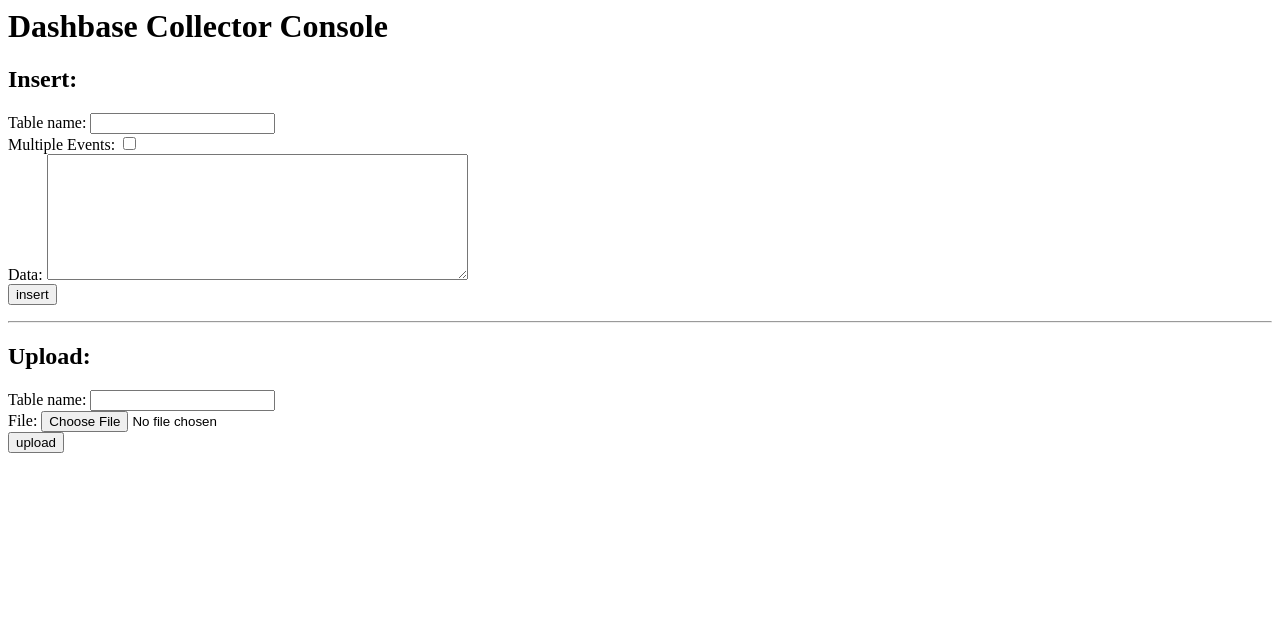
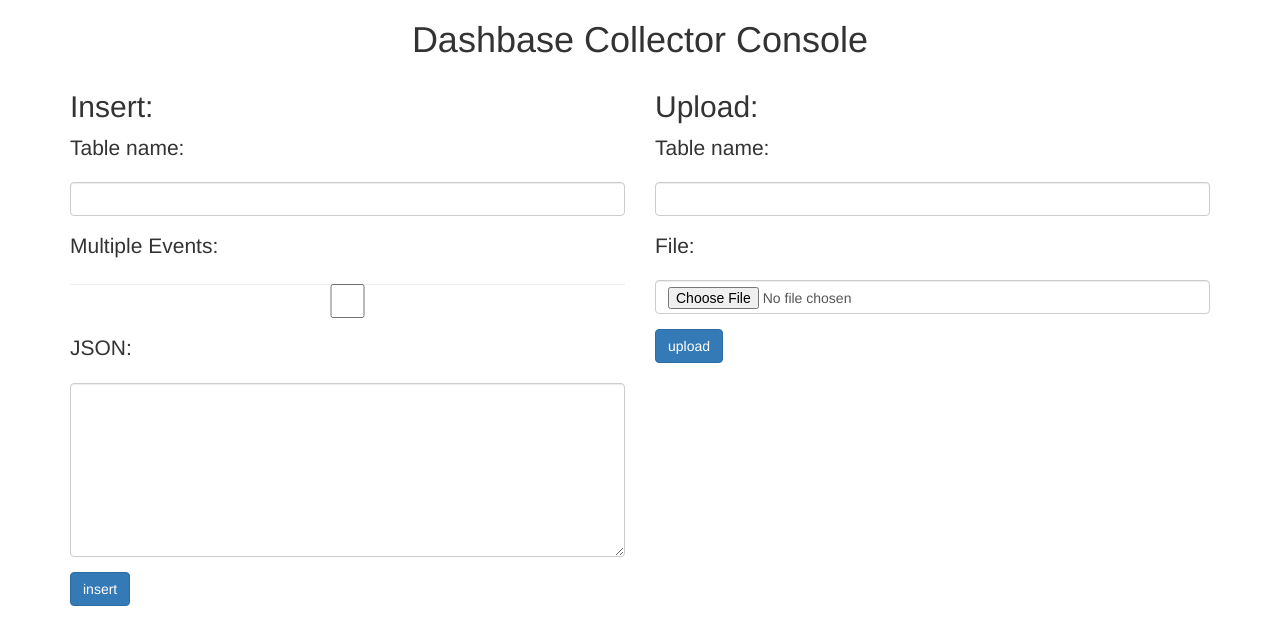
Before and after one commit to salekseev/dashbase-collect, a plain HTML site: page resources/public/index.html in a window 1280 px wide. Drawn offline with nearby package versions, Linux system fonts and the light colour scheme.

Commit message:
pretty up html

```diff
--- a/resources/public/index.html
+++ b/resources/public/index.html
@@ -1,27 +1,46 @@
 <html>
   <head>
+	<link rel="stylesheet" href="https://maxcdn.bootstrapcdn.com/bootstrap/3.3.6/css/bootstrap.min.css" integrity="sha384-1q8mTJOASx8j1Au+a5WDVnPi2lkFfwwEAa8hDDdjZlpLegxhjVME1fgjWPGmkzs7" crossorigin="anonymous">
     <script src="https://ajax.googleapis.com/ajax/libs/jquery/1.12.2/jquery.min.js"></script>
   </head>
   <body>
-    <h1>Dashbase Collector Console</h1>
-    <p>
-      <h2>Insert: </h2>
-      <form id="insertForm">
-        Table name: <input id="insertTableName" /> <br/>
-        Multiple Events: <input id="insertMultiple" type="checkbox" /> <br/>
-        Data: <textarea id="insertData" rows="8" cols="50"> </textarea> <br/>
-        <input type="submit" value="insert" />
+    <h1><p class="text-center" class="lead">Dashbase Collector Console</p></h1>
+    <div class="container">
+	 <div class="row">
+		<div class="col-md-6">
+      <p class="lead"><h2>Insert: </h2></p>
+      <form id="insertForm" >
+		<div class="form-group">
+           <label class="lead" for="insertTableName">Table name:</label>
+           <input class="form-control" id="insertTableName" />
+        </div>
+		<div class="form-group">
+		   <label class="lead" for="insertMultiple">Multiple Events:</label>
+           <input class="form-control" id="insertMultiple" type="checkbox" />
+        </div>
+		<div class="form-group">
+		  <label class="lead" for="insertData">JSON:</label>
+          <textarea class="form-control" id="insertData" rows="8" cols="50"> </textarea>
+        </div>
+        <input class="btn btn-primary" type="submit" value="insert" />
       </form>
-    </p>
-    <hr/>
-    <p>
-      <h2>Upload: </h2>
+      </div>
+		<div class="col-md-6">
+      <p class="lead"><h2>Upload: </h2></p>
       <form id="uploadForm">
-        Table name: <input id="uploadName" /> <br/>
-        File: <input type="file" id="uploadFile" /> <br/>
-        <input type="submit" value="upload" />
+	    <div class="form-group">
+		  <label class="lead" for="uploadName">Table name:</label>
+          <input class="form-control" id="uploadName" />
+        </div>
+        <div class="form-group">
+		  <label class="lead" for="uploadFile">File:</label>
+          <input class="form-control" type="file" id="uploadFile" />
+        </div>
+        <input class="btn btn-primary" type="submit" value="upload" />
       </form>
-    </p>
+      </div>
+      </div>
+    </div>
 	<script src="js/collector-api.js"></script>
   </body>
 </html>
```
